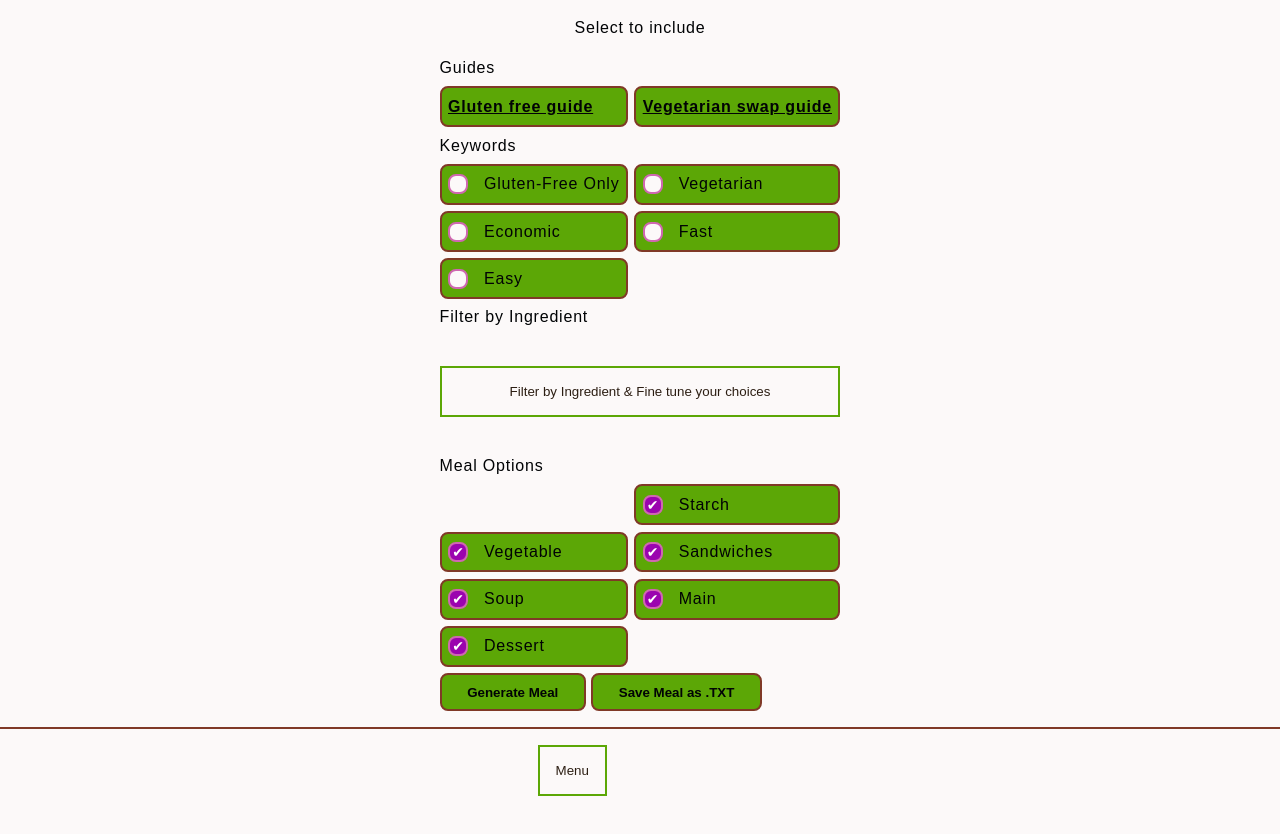
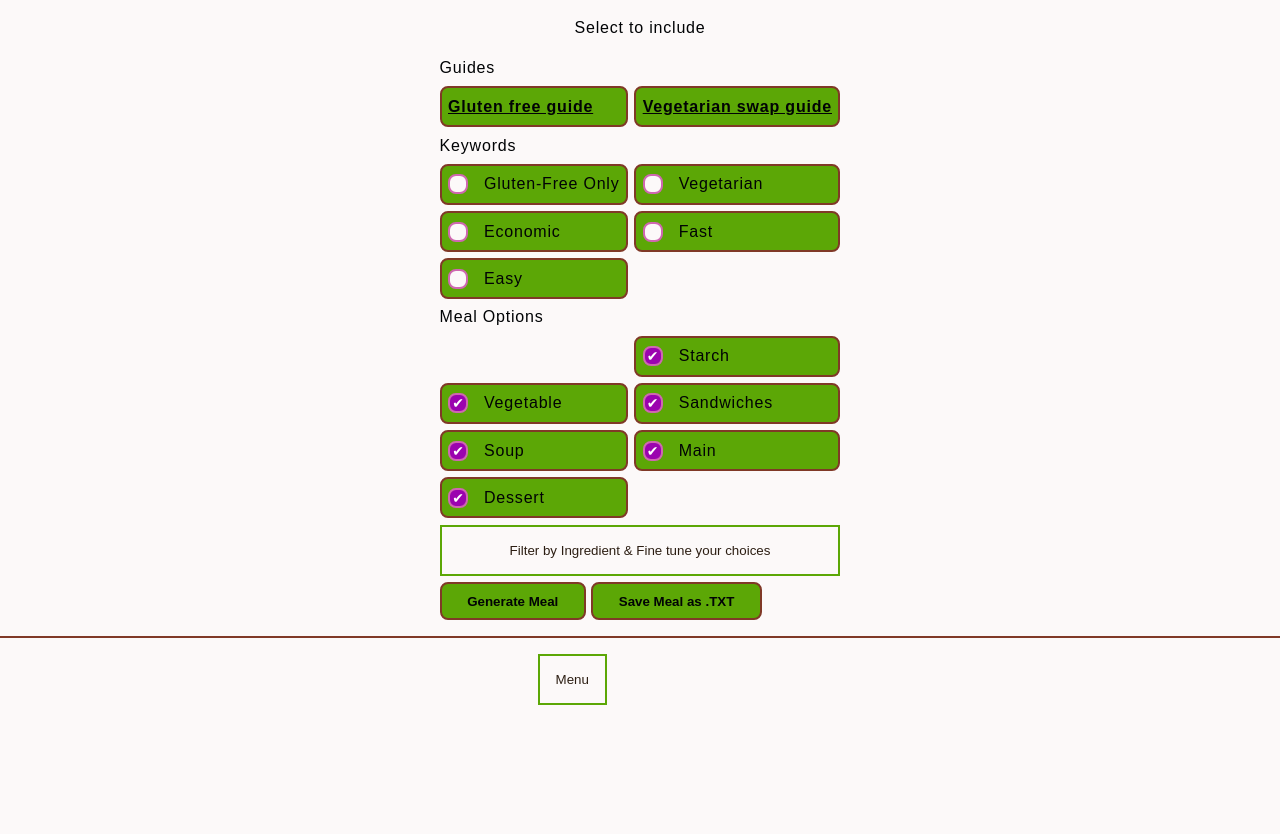
Before and after one commit to lanternLightDeveloper/newMealGenerator, a SvelteKit app: page / in a window 1280 px wide. Shown: the top 834 px of the page. After the commit the page ends 801 px from the top, so only its background shows below. Built offline with nearby package versions, Linux system fonts and the light colour scheme.

Commit message:
Add files via upload

```diff
--- a/src/routes/+page.svelte
+++ b/src/routes/+page.svelte
@@ -209,8 +209,15 @@
 						<input type="checkbox" bind:checked={easyComplete} /> Easy
 					</label>
 
-					<p class="double-Block">Filter by Ingredient</p>
 					<br />
+					<p class="double-Block">Meal Options</p>
+					<br />
+					<label><input type="checkbox" bind:checked={includeStarch} /> Starch</label>
+					<label><input type="checkbox" bind:checked={includeVeg} /> Vegetable</label>
+					<label><input type="checkbox" bind:checked={includeSandwiches} /> Sandwiches</label>
+					<label><input type="checkbox" bind:checked={includeSoup} /> Soup</label>
+					<label><input type="checkbox" bind:checked={includeMain} /> Main</label>
+					<label><input type="checkbox" bind:checked={includeDessert} /> Dessert</label>
 
 					<button
 						class="btn-Ghost double-Block"
@@ -241,15 +248,6 @@
 						</section>
 					{/if}
 
-					<br />
-					<p class="double-Block">Meal Options</p>
-					<br />
-					<label><input type="checkbox" bind:checked={includeStarch} /> Starch</label>
-					<label><input type="checkbox" bind:checked={includeVeg} /> Vegetable</label>
-					<label><input type="checkbox" bind:checked={includeSandwiches} /> Sandwiches</label>
-					<label><input type="checkbox" bind:checked={includeSoup} /> Soup</label>
-					<label><input type="checkbox" bind:checked={includeMain} /> Main</label>
-					<label><input type="checkbox" bind:checked={includeDessert} /> Dessert</label>
 					<div class="double-Block">
 						<button class="btn-Fill" onclick={generateMeal}><span> Generate Meal </span></button>
 						<button class="btn-Fill" onclick={saveMealAsText} disabled={!Object.keys(meal).length}>
```
